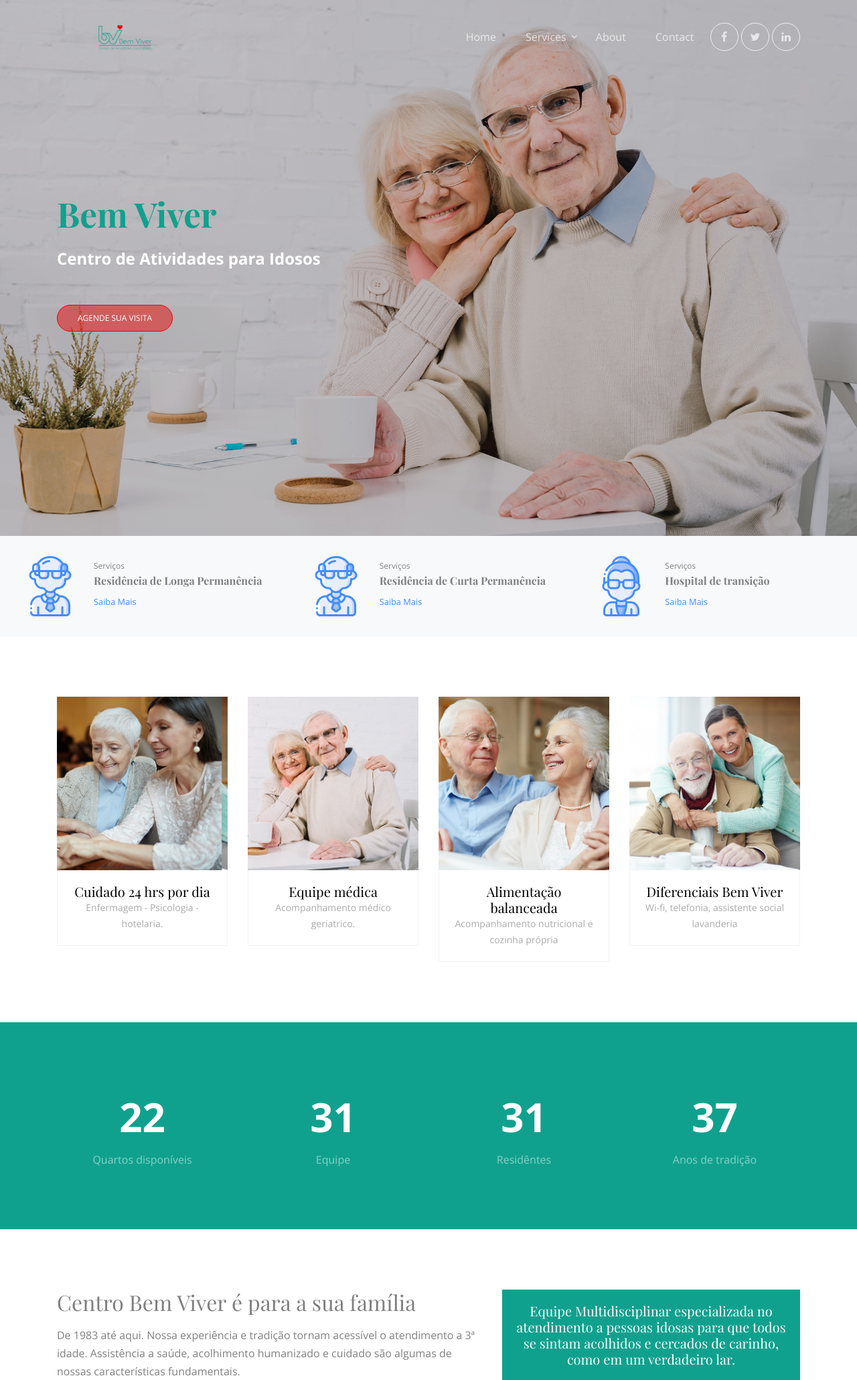
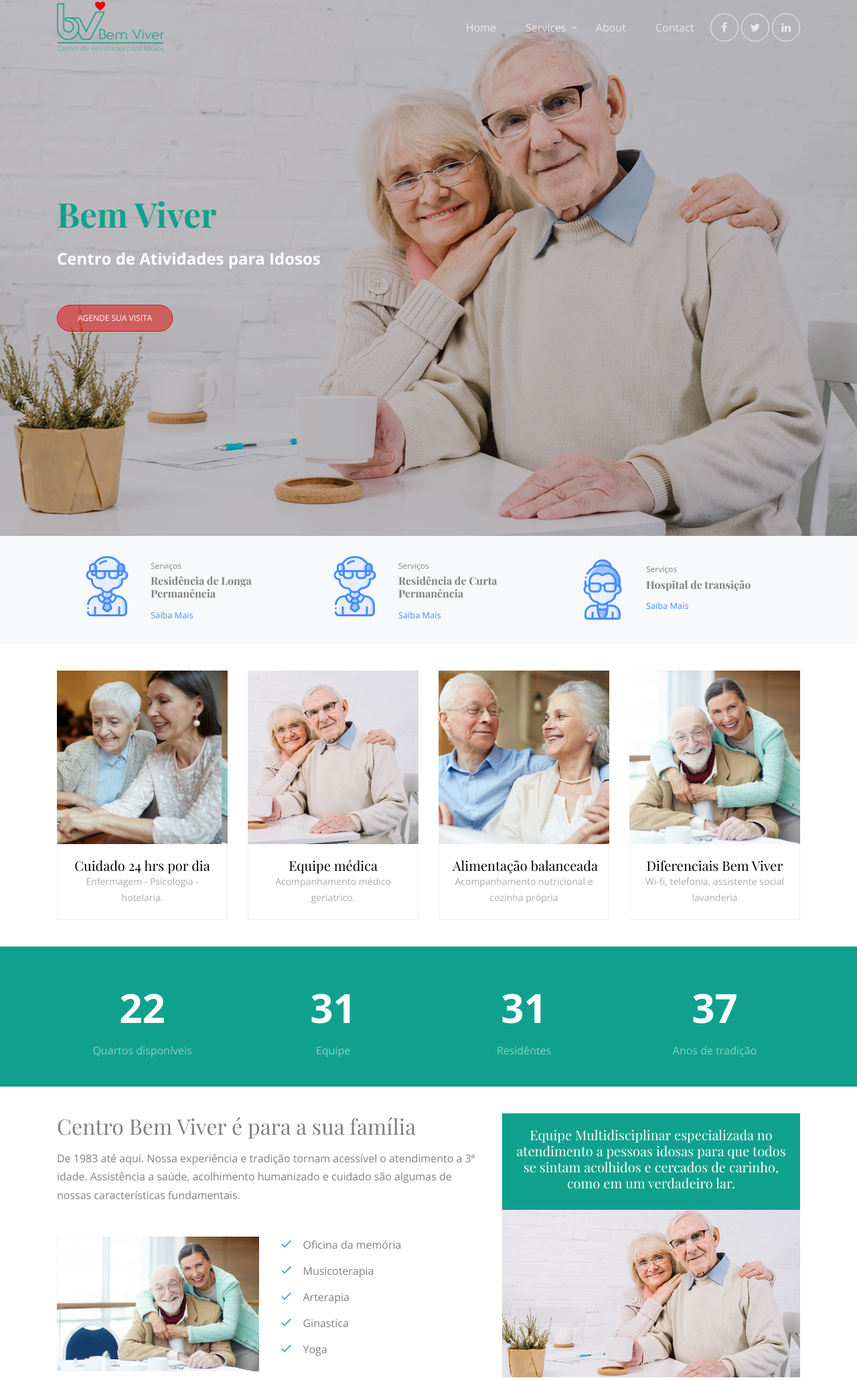
Before and after one commit to cristiano-da-matta/BV-site, a PHP site: page / in a window 1280 px wide. Shown: the top 2060 px of the page at 67% size. Run offline with PHP 8.4, Linux system fonts and the light colour scheme; some web fonts are replaced.

Commit message:
ajustes will

```diff
--- a/css/style.css
+++ b/css/style.css
@@ -674,7 +674,7 @@ body:after {
       font-weight: bold; }
 
 .site-section {
-  padding: 90px 0; }
+  padding: 40px 0; }
 
 .service {
   background: #fff;
@@ -943,3 +943,36 @@ figure figcaption {
 color: #10a18e !important;
 
   }
+
+  .logo {
+    width: 100%;
+  }
+
+  .bgcinza {
+    background: #f8f9fa;
+  }
+
+
+  .semquebra {
+    white-space: normal;
+  }
+
+
+
+  @media (min-width: 576px) {
+
+  }
+
+  @media (min-width: 768px) {
+
+  }
+
+  @media (min-width: 992px) {
+
+  }
+
+  @media (min-width: 1200px) {
+    .semquebra {
+      white-space: nowrap !important;
+    }
+  }
--- a/index.html
+++ b/index.html
@@ -1,11 +1,15 @@
 <!doctype html>
 <html lang="en">
+
 <head>
+  <!-- TODO: mudar title -->
   <title>Elderly &mdash; Website Template by Colorlib</title>
   <meta charset="utf-8">
   <meta name="viewport" content="width=device-width, initial-scale=1, shrink-to-fit=no">
 
-  <link href="https://fonts.googleapis.com/css2?family=Open+Sans:wght@400;700&family=Playfair+Display:wght@400;700&display=swap" rel="stylesheet">
+  <link
+    href="https://fonts.googleapis.com/css2?family=Open+Sans:wght@400;700&family=Playfair+Display:wght@400;700&display=swap"
+    rel="stylesheet">
   <link rel="stylesheet" href="fonts/icomoon/style.css">
 
   <link rel="stylesheet" href="css/bootstrap.min.css">
@@ -25,6 +29,7 @@
   <link rel="stylesheet" href="css/style.css">
 
 </head>
+
 <body data-spy="scroll" data-target=".site-navbar-target" data-offset="300">
 
 
@@ -53,8 +58,9 @@
       <div class="container">
         <div class="row align-items-center">
 
-          <div class="col-6 col-xl-2">
-            <div class="mb-0 site-logo"><img src="images\simbolo.png" width="120%" class="mb-0"><span class="text-primary"></span> </a></div>
+          <div class="col-3 col-xl-2">
+            <div class="mb-0 site-logo"><img src="images\simbolo.png" class="mb-0 logo"><span
+                class="text-primary"></span> </a></div>
 
           </div>
 
@@ -88,15 +94,20 @@
                 <li><a href="about.html" class="nav-link">About</a></li>
                 <li><a href="contact.html" class="nav-link">Contact</a></li>
 
-                <li class="social"><a href="#contact-section" class="nav-link"><span class="icon-facebook"></span></a></li>
-                <li class="social"><a href="#contact-section" class="nav-link"><span class="icon-twitter"></span></a></li>
-                <li class="social"><a href="#contact-section" class="nav-link"><span class="icon-linkedin"></span></a></li>
+                <li class="social"><a href="#contact-section" class="nav-link"><span class="icon-facebook"></span></a>
+                </li>
+                <li class="social"><a href="#contact-section" class="nav-link"><span class="icon-twitter"></span></a>
+                </li>
+                <li class="social"><a href="#contact-section" class="nav-link"><span class="icon-linkedin"></span></a>
+                </li>
               </ul>
             </nav>
           </div>
 
 
-          <div class="col-6 d-inline-block d-xl-none ml-md-0 py-3" style="position: relative; top: 3px;"><a href="#" class="site-menu-toggle js-menu-toggle float-right"><span class="icon-menu h3 text-white"></span></a></div>
+          <div class="col-9 d-inline-block d-xl-none ml-md-0 py-3" style="position: relative; top: 3px;"><a href="#"
+              class="site-menu-toggle js-menu-toggle float-right"><span class="icon-menu h3 verde"></span></a>
+          </div>
 
         </div>
       </div>
@@ -122,7 +133,11 @@
 
 
     <div class="feature-v1">
-          <div class="d-lg-flex align-items-center w-100">
+      <div class="bgcinza">
+
+        <div class="container bgcinza">
+          <div class="d-lg-flex align-items-center w-100 ">
+
             <div class="d-flex pagination-item  h-100">
               <span class="icon-wrap">
                 <img src="images/svg/svg/001-elderly.svg" alt="Image" class="img-fluid">
@@ -153,7 +168,9 @@
                 <a href="#" class="small">Saiba Mais</a>
               </div>
             </div>
+          </div>
 
+        </div>
       </div>
 
 
@@ -182,7 +199,7 @@
               <div class="service">
                 <a href="#" class="d-block"><img src="images/img_2_sq.jpg" alt="Image" class="img-fluid"></a>
                 <div class="service-inner">
-                <h3>Alimentação balanceada</h3>
+                  <h3 class="semquebra">Alimentação balanceada</h3>
                   <p>Acompanhamento nutricional e cozinha própria</p>
                 </div>
               </div>
@@ -237,7 +254,9 @@
             <div class="col-lg-7">
               <div class="section-heading">
                 <h2 class="heading mb-3">Centro Bem Viver é para a sua família</h2>
-            <p class="mb-5">De 1983 até aqui. Nossa experiência e tradição tornam acessível o atendimento a 3ª idade. Assistência a saúde, acolhimento humanizado e cuidado são algumas de nossas características fundamentais.</p>
+                <p class="mb-5">De 1983 até aqui. Nossa experiência e tradição tornam acessível o atendimento a 3ª
+                  idade. Assistência a saúde, acolhimento humanizado e cuidado são algumas de nossas características
+                  fundamentais.</p>
 
                 <div class="row">
                   <div class="col-lg-6">
@@ -259,7 +278,8 @@
 
               <div class="d-block custom-media algin-items-stretch">
                 <div class="text text-center">
-              <h3>Equipe Multidisciplinar especializada no atendimento a pessoas idosas para que todos se sintam acolhidos e cercados de carinho, como em um verdadeiro lar.</h3>
+                  <h3>Equipe Multidisciplinar especializada no atendimento a pessoas idosas para que todos se sintam
+                    acolhidos e cercados de carinho, como em um verdadeiro lar.</h3>
                 </div>
                 <div class="img-bg" style="background-image: url('images/img_2.jpg')"></div>
               </div>
@@ -312,7 +332,8 @@
               <div class="testimonial text-center">
                 <img src="images/person_1.jpg" alt="Image" class="img-fluid">
                 <blockquote>
-              <p class="quote">Lorem ipsum dolor sit amet, consectetur adipisicing elit. Quo repellendus nihil qui iure animi maxime consequuntur aliquid sed tempore, amet!</p>
+                  <p class="quote">Lorem ipsum dolor sit amet, consectetur adipisicing elit. Quo repellendus nihil qui
+                    iure animi maxime consequuntur aliquid sed tempore, amet!</p>
                   <cite class="author">Elizabeth Anderson, Senior</cite>
                 </blockquote>
               </div>
@@ -321,7 +342,8 @@
               <div class="testimonial text-center">
                 <img src="images/person_1.jpg" alt="Image" class="img-fluid">
                 <blockquote>
-              <p class="quote">Lorem ipsum dolor sit amet, consectetur adipisicing elit. Quo repellendus nihil qui iure animi maxime consequuntur aliquid sed tempore, amet!</p>
+                  <p class="quote">Lorem ipsum dolor sit amet, consectetur adipisicing elit. Quo repellendus nihil qui
+                    iure animi maxime consequuntur aliquid sed tempore, amet!</p>
                   <cite class="author">Elizabeth Anderson, Senior</cite>
                 </blockquote>
               </div>
@@ -330,7 +352,8 @@
               <div class="testimonial text-center">
                 <img src="images/person_1.jpg" alt="Image" class="img-fluid">
                 <blockquote>
-              <p class="quote">Lorem ipsum dolor sit amet, consectetur adipisicing elit. Quo repellendus nihil qui iure animi maxime consequuntur aliquid sed tempore, amet!</p>
+                  <p class="quote">Lorem ipsum dolor sit amet, consectetur adipisicing elit. Quo repellendus nihil qui
+                    iure animi maxime consequuntur aliquid sed tempore, amet!</p>
                   <cite class="author">Elizabeth Anderson, Senior</cite>
                 </blockquote>
               </div>
@@ -384,8 +407,10 @@
               <div class="section-heading">
                 <h2 class="heading mb-3 text-white">Senior &amp; Elder Home Care Center</h2>
 
-            <p class="text-white">Lorem ipsum dolor sit amet, consectetur adipisicing elit. Similique amet nostrum facere hic! Inventore cumque ipsam eum, sit sequi illum.</p>
-            <p class="mb-4 text-white">Optio ex ullam eveniet magnam molestiae laborum, dignissimos dolorum ipsam minus, ipsum vel illo aut molestias suscipit voluptatem hic voluptatibus!</p>
+                <p class="text-white">Lorem ipsum dolor sit amet, consectetur adipisicing elit. Similique amet nostrum
+                  facere hic! Inventore cumque ipsam eum, sit sequi illum.</p>
+                <p class="mb-4 text-white">Optio ex ullam eveniet magnam molestiae laborum, dignissimos dolorum ipsam
+                  minus, ipsum vel illo aut molestias suscipit voluptatem hic voluptatibus!</p>
                 <p class="text-white mb-5"><strong class="h3">&ldquo;We care for elderly people&rdquo;</strong></p>
                 <p><a href="#" class="btn btn-white">Learn More</a></p>
               </div>
@@ -485,7 +510,8 @@
           <div class="row">
             <div class="col-lg-4">
               <h2 class="footer-heading mb-4">About</h2>
-          <p>Lorem ipsum dolor sit amet, consectetur adipisicing elit. Modi cumque tenetur inventore veniam, hic vel ipsa necessitatibus ducimus architecto fugiat!</p>
+              <p>Lorem ipsum dolor sit amet, consectetur adipisicing elit. Modi cumque tenetur inventore veniam, hic vel
+                ipsa necessitatibus ducimus architecto fugiat!</p>
               <div class="my-5 social">
                 <a href="#" class="pl-0 pr-3"><span class="icon-facebook"></span></a>
                 <a href="#" class="pl-3 pr-3"><span class="icon-twitter"></span></a>
@@ -531,7 +557,10 @@
               <div class="border-top pt-5">
                 <p class="copyright"><small>
                     <!-- Link back to Colorlib can't be removed. Template is licensed under CC BY 3.0. -->
-              Copyright &copy;<script>document.write(new Date().getFullYear());</script> All rights reserved | This template is made with <i class="icon-heart text-danger" aria-hidden="true"></i> by <a href="https://colorlib.com" target="_blank" >Colorlib</a>
+                    Copyright &copy;<script>
+                      document.write(new Date().getFullYear());
+                    </script> All rights reserved | This template is made with <i class="icon-heart text-danger"
+                      aria-hidden="true"></i> by <a href="https://colorlib.com" target="_blank">Colorlib</a>
                     <!-- Link back to Colorlib can't be removed. Template is licensed under CC BY 3.0. --></small></p>
 
               </div>
@@ -563,4 +592,5 @@
 
 
 </body>
+
 </html>
```
Also changed, not shown: header.php (added, +60 -0 lines), images/simbolo.png. Lines whose indentation alone changed are shown as unchanged.
